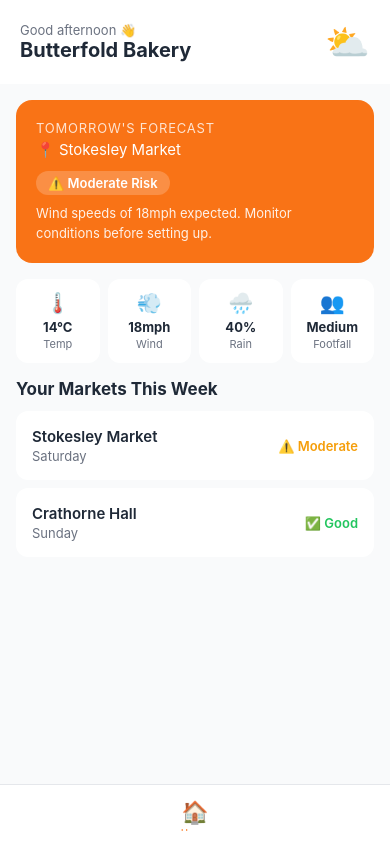
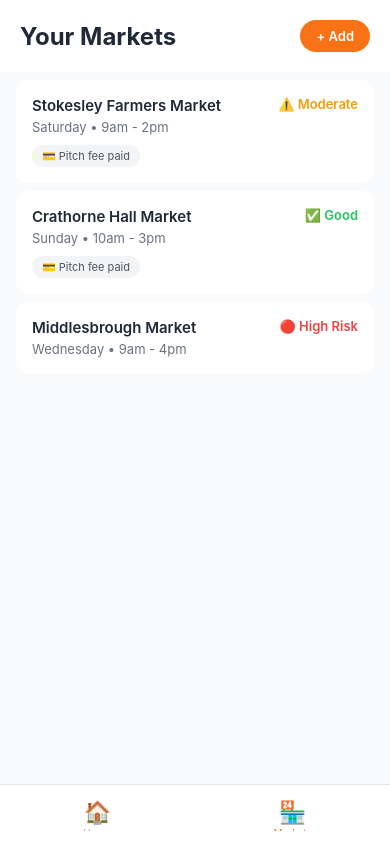
Before and after one commit to DylanLannon/PitchCast, a React Native app: screen /Markets in a window 390 px wide. Built offline with nearby package versions, Linux system fonts and the light colour scheme.

Commit message:
Add Markets screen with weather risk indicators

```diff
--- a/App.tsx
+++ b/App.tsx
@@ -3,6 +3,7 @@ import { createBottomTabNavigator } from "@react-navigation/bottom-tabs";
 import { SafeAreaProvider } from "react-native-safe-area-context";
 import { Text } from "react-native";
 import HomeScreen from "./screens/HomeScreen";
+import MarketsScreen from "./screens/MarketsScreen";
 import { COLORS } from "./constants/colors";
 
 const Tab = createBottomTabNavigator();
@@ -34,6 +35,14 @@ export default function App() {
               tabBarLabel: "Home",
             }}
           />
+          <Tab.Screen
+            name="Markets"
+            component={MarketsScreen}
+            options={{
+              tabBarIcon: ({ color }) => <Text style={{ fontSize: 22, color }}>🏪</Text>,
+              tabBarLabel: "Markets",
+            }}
+          />
         </Tab.Navigator>
       </NavigationContainer>
     </SafeAreaProvider>
--- a/screens/MarketsScreen.tsx
+++ b/screens/MarketsScreen.tsx
@@ -0,0 +1,57 @@
+import { View, Text, StyleSheet, ScrollView, TouchableOpacity } from "react-native";
+import { SafeAreaView } from "react-native-safe-area-context";
+import { COLORS, FONTS } from "../constants/colors";
+
+const MARKETS = [
+  { id: 1, name: "Stokesley Farmers Market", day: "Saturday", time: "9am - 2pm", risk: "⚠️ Moderate", color: COLORS.warning, paid: true },
+  { id: 2, name: "Crathorne Hall Market", day: "Sunday", time: "10am - 3pm", risk: "✅ Good", color: COLORS.success, paid: true },
+  { id: 3, name: "Middlesbrough Market", day: "Wednesday", time: "9am - 4pm", risk: "🔴 High Risk", color: COLORS.danger, paid: false },
+];
+
+export default function MarketsScreen() {
+  return (
+    <SafeAreaView style={styles.container}>
+      <ScrollView showsVerticalScrollIndicator={false}>
+        <View style={styles.header}>
+          <Text style={styles.title}>Your Markets</Text>
+          <TouchableOpacity style={styles.addBtn}>
+            <Text style={styles.addBtnText}>+ Add</Text>
+          </TouchableOpacity>
+        </View>
+
+        {MARKETS.map((market) => (
+          <View key={market.id} style={styles.card}>
+            <View style={styles.cardTop}>
+              <View style={styles.cardLeft}>
+                <Text style={styles.marketName}>{market.name}</Text>
+                <Text style={styles.marketTime}>{market.day} • {market.time}</Text>
+              </View>
+              <Text style={[styles.risk, { color: market.color }]}>{market.risk}</Text>
+            </View>
+            {market.paid && (
+              <View style={styles.paidBadge}>
+                <Text style={styles.paidText}>💳 Pitch fee paid</Text>
+              </View>
+            )}
+          </View>
+        ))}
+      </ScrollView>
+    </SafeAreaView>
+  );
+}
+
+const styles = StyleSheet.create({
+  container: { flex: 1, backgroundColor: COLORS.gray50 },
+  header: { flexDirection: "row", justifyContent: "space-between", alignItems: "center", padding: 20, backgroundColor: COLORS.white, marginBottom: 8 },
+  title: { fontSize: FONTS.size.xxl, fontWeight: "700", color: COLORS.text },
+  addBtn: { backgroundColor: COLORS.primary, paddingHorizontal: 16, paddingVertical: 8, borderRadius: 20 },
+  addBtnText: { color: COLORS.white, fontWeight: "600", fontSize: FONTS.size.sm },
+  card: { backgroundColor: COLORS.white, marginHorizontal: 16, marginBottom: 8, borderRadius: 12, padding: 16 },
+  cardTop: { flexDirection: "row", justifyContent: "space-between", alignItems: "flex-start" },
+  cardLeft: { flex: 1 },
+  marketName: { fontSize: FONTS.size.md, fontWeight: "600", color: COLORS.text, marginBottom: 4 },
+  marketTime: { fontSize: FONTS.size.sm, color: COLORS.textMuted },
+  risk: { fontSize: FONTS.size.sm, fontWeight: "600", marginLeft: 8 },
+  paidBadge: { marginTop: 10, backgroundColor: COLORS.gray100, alignSelf: "flex-start", paddingHorizontal: 10, paddingVertical: 4, borderRadius: 20 },
+  paidText: { fontSize: FONTS.size.xs, color: COLORS.gray600 },
+});
```
